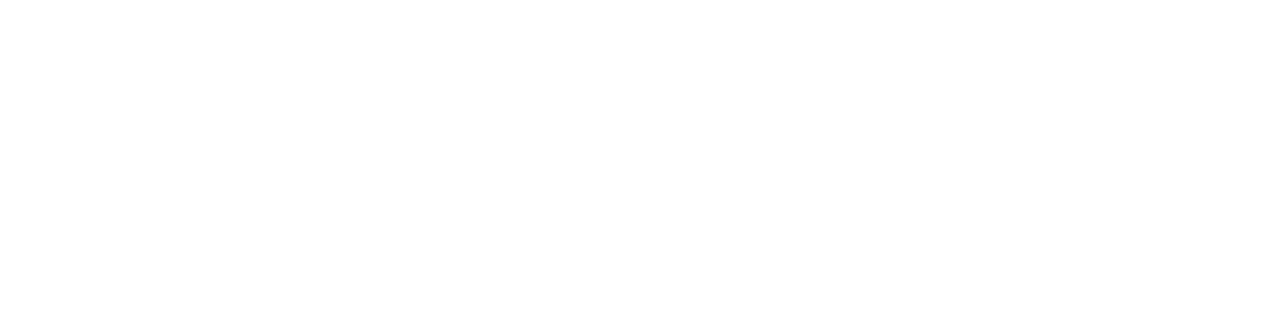
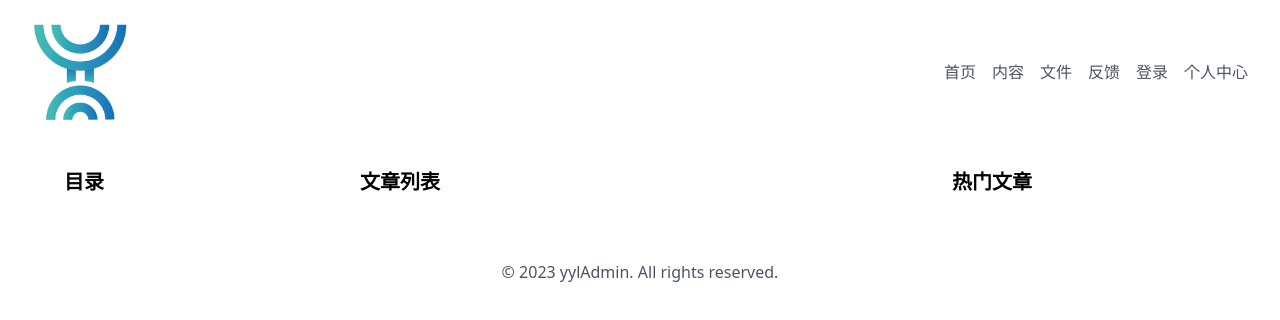
Before and after one commit to onion0835/yylAdminAll, a Vue app in the folder yylAdminFront/: page /content in a window 1280 px wide. Before the commit this address had no page. Shown: the top 320 px of the page. Built offline with nearby package versions, Linux system fonts and the light colour scheme.

Commit message:
content页面

```diff
--- a/yylAdminFront/src/router/index.js
+++ b/yylAdminFront/src/router/index.js
@@ -2,6 +2,8 @@
 import Home from '../views/Home.vue' // 导入组件
 //导入views/Login.vue
 import Login from '../views/Login.vue' // 导入组件
+import Content from '../views/Content.vue' // 导入组件
+
 
 
 const routes = [
@@ -14,6 +16,11 @@
         path: '/login',
         name: 'login',
         component: Login
+    },
+    {
+        path: '/content',
+        name: 'content',
+        component: Content
     }
 
 ]
--- a/yylAdminFront/src/views/Content.vue
+++ b/yylAdminFront/src/views/Content.vue
@@ -0,0 +1,41 @@
+<template>
+    <div class="max-w-7xl mx-auto px-4 sm:px-6 lg:px-8">
+      <!-- Header -->
+      <AppHeader class="w-full" />
+
+      <!-- Main content area -->
+      <div class="flex-1 overflow-hidden">
+        <div class="max-w-7xl mx-auto px-4 sm:px-6 lg:px-8 py-6">
+          <div class="flex -mx-4">
+            <!-- 左侧目录 -->
+            <div class="w-1/4 px-4 overflow-y-auto">
+              <h2 class="text-xl font-bold mb-4">目录</h2>
+              <!-- 在这里添加目录内容 -->
+            </div>
+
+            <!-- 中间文章列表 -->
+            <div class="w-1/2 px-4 overflow-y-auto">
+              <h2 class="text-xl font-bold mb-4">文章列表</h2>
+              <!-- 在这里添加文章列表 -->
+            </div>
+
+            <!-- 右侧热门文章列表 -->
+            <div class="w-1/4 px-4 overflow-y-auto">
+              <h2 class="text-xl font-bold mb-4">热门文章</h2>
+              <!-- 在这里添加热门文章列表 -->
+            </div>
+          </div>
+        </div>
+      </div>
+
+      <!-- Footer -->
+      <AppFooter class="w-full" />
+    </div>
+  </template>
+
+  <script setup>
+  import AppHeader from '@/layout/AppHeader.vue';
+  import AppFooter from '@/layout/AppFooter.vue';
+
+  // 其他组件逻辑
+  </script>
```
Also changed, not shown: 1 other file (tests, documents, lock files or other folders).
